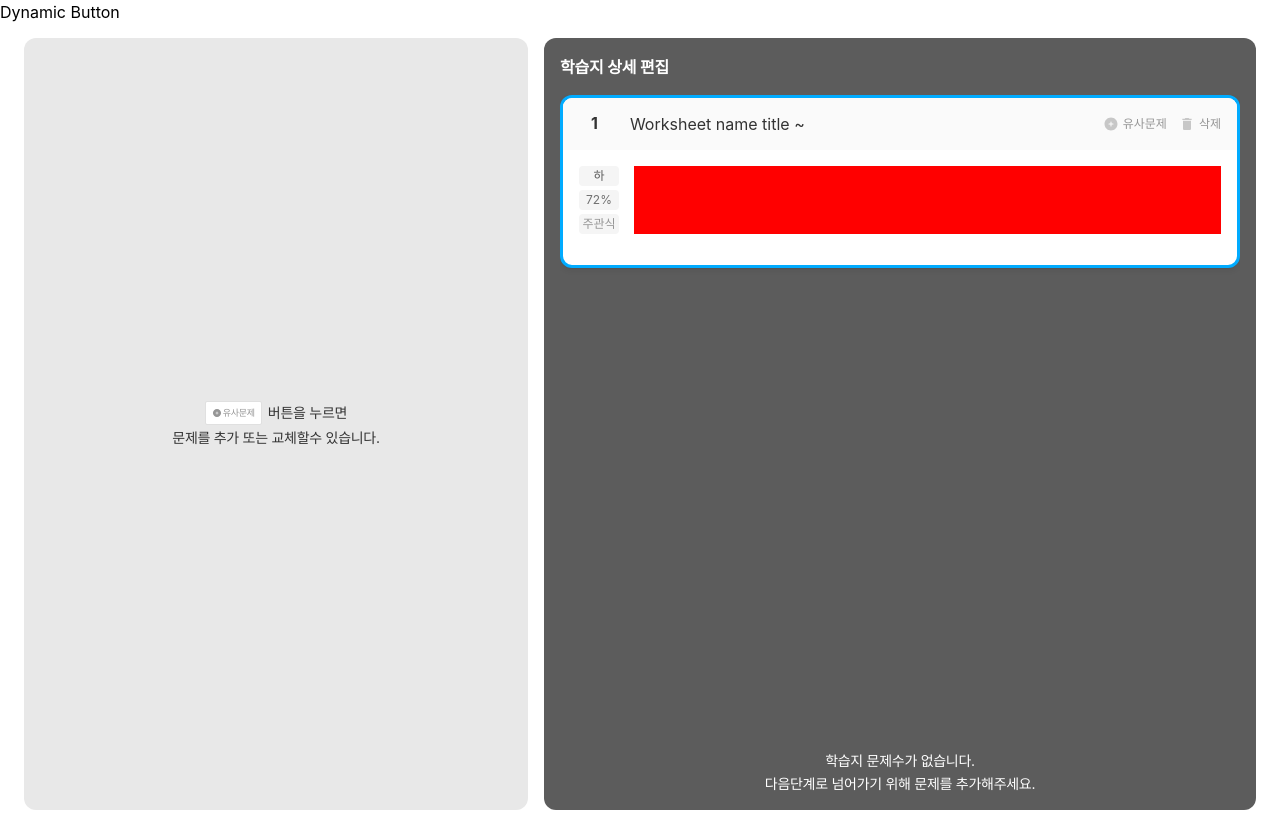
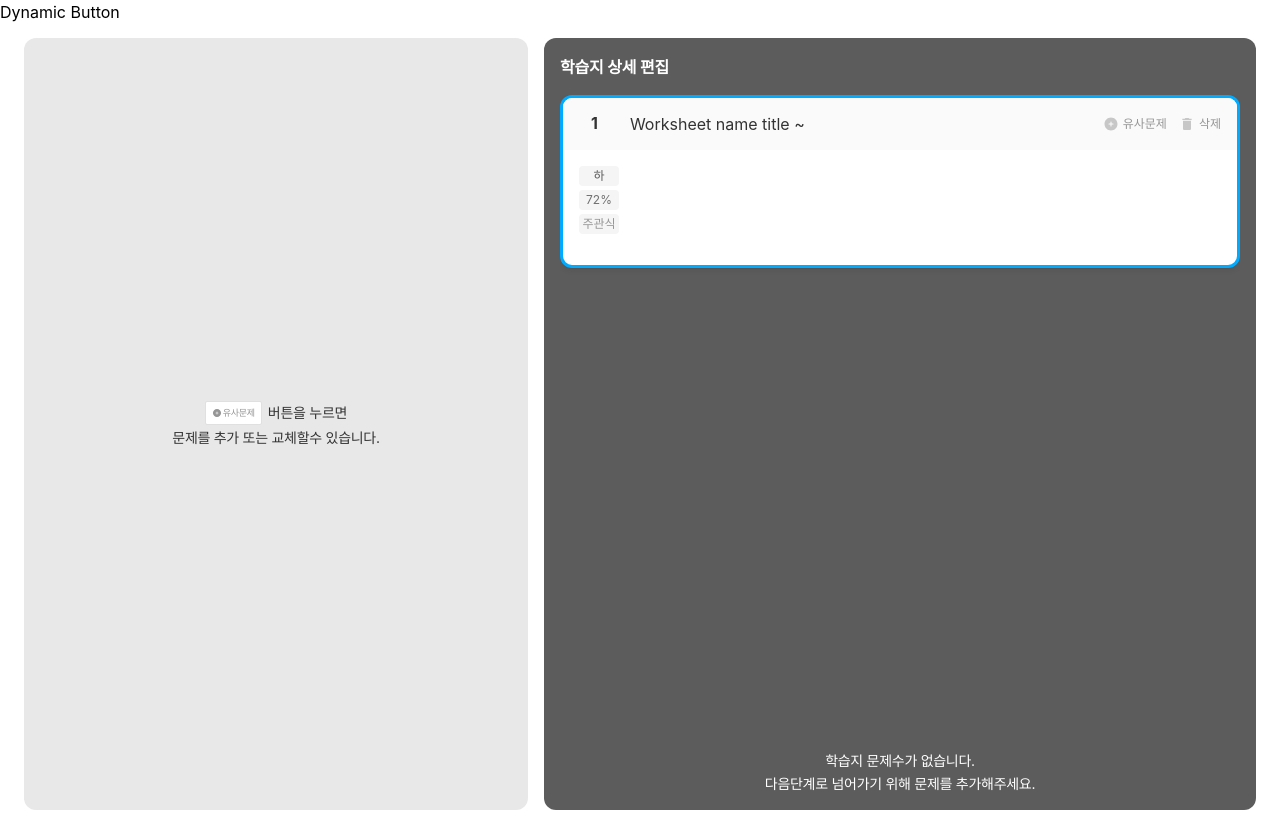
Before and after one commit to Leica-wooseok/freewheelin-test, a React (Vite) app: page / in a window 1280 px wide. Built offline with nearby package versions, Linux system fonts and the light colour scheme; a web font is replaced by a local one.

Commit message:
Refactor WorksheetCard component to enhance functionality and styling. Introduced new types for problem type and difficulty level, updated default values, and improved the CardBody structure. Removed hardcoded styles and added dynamic rendering for problem images and badges.

```diff
--- a/src/components/WorksheetCard/WorksheetCard.module.scss
+++ b/src/components/WorksheetCard/WorksheetCard.module.scss
@@ -47,7 +47,6 @@
   }
   .card_worksheet_image_box {
     width: 100%;
-    background-color: red;
 
     & img {
       object-fit: contain;
--- a/src/components/WorksheetCard/WorksheetCard.tsx
+++ b/src/components/WorksheetCard/WorksheetCard.tsx
@@ -7,26 +7,45 @@ import AddCircleIcon from "@/assets/images/add-circle.svg?react";
 import DeleteIcon from "@/assets/images/delete.svg?react";
 import { colorsHex } from "@/styles/colors";
 
-interface WorksheetCardProps {
+type ProblemType = 1 | 2;
+type DifficultyLevel = 1 | 2 | 3 | 4 | 5;
+
+type WorksheetCardProps = {
   index?: number | string;
   title?: string;
   isActive?: boolean;
+  level?: DifficultyLevel;
+  answerRate?: number;
+  problemImageUrl?: string;
+  problemType?: ProblemType;
   onSimilarClick?: () => void;
   onDeleteClick?: () => void;
-  children?: React.ReactNode;
-}
+};
 
-const DEFAULT_INDEX = "1";
-const DEFAULT_TITLE = "Worksheet name title ~";
-const DEFAULT_BODY = "Card Body";
+const DEFAULT_VALUES = {
+  INDEX: "1",
+  TITLE: "Worksheet name title ~",
+  LEVEL: 1 as DifficultyLevel,
+  ANSWER_RATE: 72,
+  PROBLEM_TYPE: 2 as ProblemType,
+  IMAGE_ALT: "문제 이미지",
+} as const;
+
+const PROBLEM_TYPE_LABELS: Record<ProblemType, string> = {
+  1: "객관식",
+  2: "주관식",
+};
 
 function WorksheetCard({
-  index = DEFAULT_INDEX,
-  title = DEFAULT_TITLE,
+  index = DEFAULT_VALUES.INDEX,
+  title = DEFAULT_VALUES.TITLE,
   isActive = false,
+  level = DEFAULT_VALUES.LEVEL,
+  answerRate = DEFAULT_VALUES.ANSWER_RATE,
+  problemImageUrl,
+  problemType = DEFAULT_VALUES.PROBLEM_TYPE,
   onSimilarClick,
   onDeleteClick,
-  children = DEFAULT_BODY,
 }: WorksheetCardProps) {
   const cardClassName = clsx(styles.worksheet_card, {
     [styles.active]: isActive,
@@ -43,17 +62,22 @@ function WorksheetCard({
         onSimilarClick={handleSimilarClick}
         onDeleteClick={handleDeleteClick}
       />
-      <CardBody>{children}</CardBody>
+      <CardBody
+        level={level}
+        answerRate={answerRate}
+        problemImageUrl={problemImageUrl}
+        problemType={problemType}
+      />
     </div>
   );
 }
 
-interface CardHeaderProps {
+type CardHeaderProps = {
   index: number | string;
   title: string;
   onSimilarClick: () => void;
   onDeleteClick: () => void;
-}
+};
 
 function CardHeader({
   index,
@@ -83,22 +107,66 @@ function CardHeader({
   );
 }
 
-interface CardBodyProps {
-  children: React.ReactNode;
+type CardBodyProps = {
+  level: DifficultyLevel;
+  answerRate: number;
+  problemImageUrl?: string;
+  problemType: ProblemType;
+};
+
+function CardBody({
+  level,
+  answerRate,
+  problemImageUrl,
+  problemType,
+}: CardBodyProps) {
+  const answerRateLabel = `${answerRate}%`;
+  const problemTypeLabel = PROBLEM_TYPE_LABELS[problemType];
+
+  return (
+    <div className={styles.card_body}>
+      <BadgeGroup
+        level={level}
+        answerRateLabel={answerRateLabel}
+        problemTypeLabel={problemTypeLabel}
+      />
+      <ProblemImageBox imageUrl={problemImageUrl} />
+    </div>
+  );
 }
 
-function CardBody() {
+type BadgeGroupProps = {
+  level: DifficultyLevel;
+  answerRateLabel: string;
+  problemTypeLabel: string;
+};
+
+function BadgeGroup({
+  level,
+  answerRateLabel,
+  problemTypeLabel,
+}: BadgeGroupProps) {
   return (
-    <div className={styles.card_body}>
-      <div className={styles.card_body_badge_group}>
-        <DifficultyBadge level={1} />
-        <CardBadge label="72%" color={colorsHex.gray700} />
-        <CardBadge label="주관식" color={colorsHex.gray600} />
-      </div>
-      <div className={styles.card_worksheet_image_box}>
-        {/* TODO:문제 이미지 */}
-        <img src="" alt="" />
-      </div>
+    <div className={styles.card_body_badge_group}>
+      <DifficultyBadge level={level} />
+      <CardBadge label={answerRateLabel} color={colorsHex.gray700} />
+      <CardBadge label={problemTypeLabel} color={colorsHex.gray600} />
+    </div>
+  );
+}
+
+type ProblemImageBoxProps = {
+  imageUrl?: string;
+};
+
+function ProblemImageBox({ imageUrl }: ProblemImageBoxProps) {
+  if (!imageUrl) {
+    return null;
+  }
+
+  return (
+    <div className={styles.card_worksheet_image_box}>
+      <img src={imageUrl} alt={DEFAULT_VALUES.IMAGE_ALT} />
     </div>
   );
 }
```
